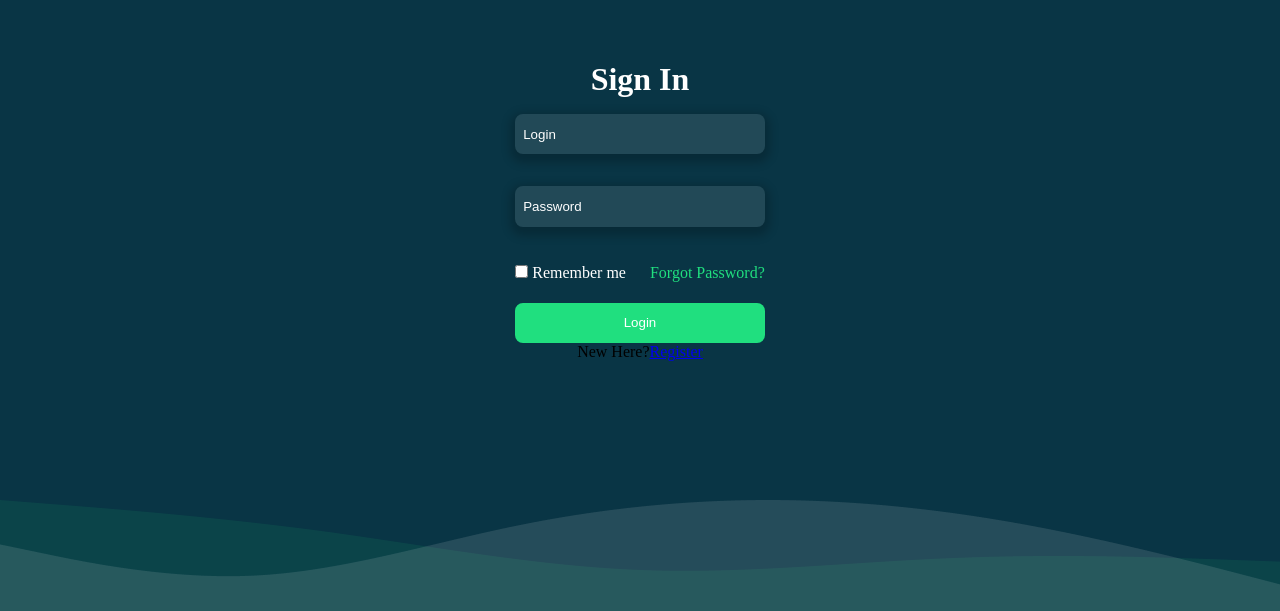
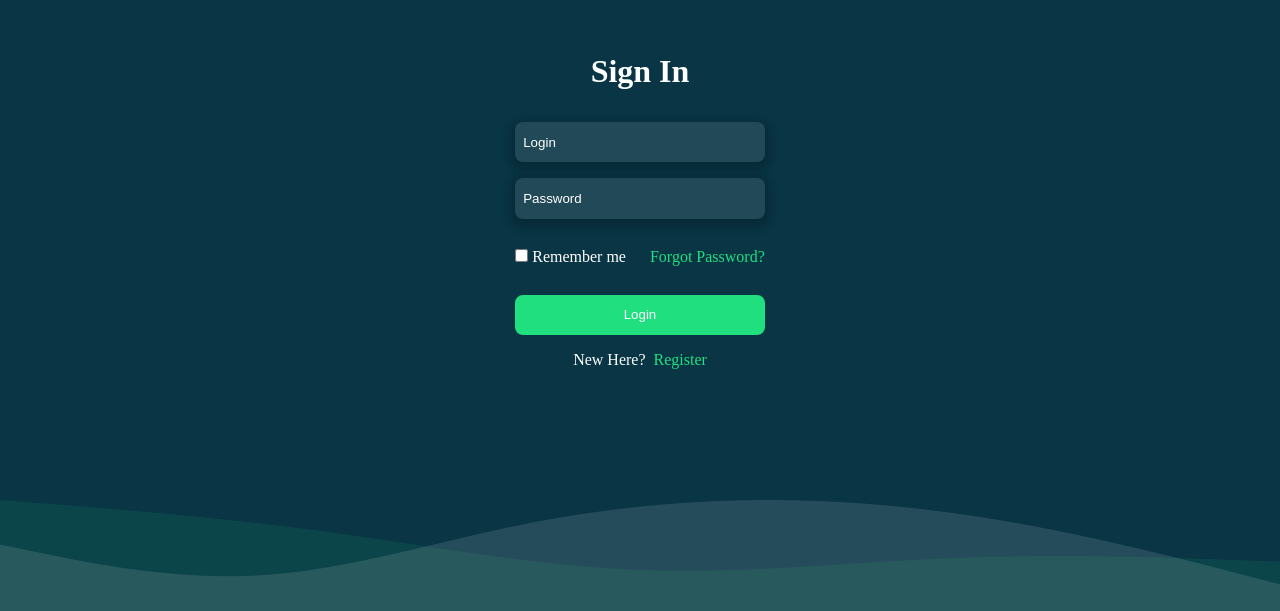
Before and after one commit to o-flores/loginPage, a React (Create React App) app: page / in a window 1280 px wide. Shown: the part 189-800 px from the top of the page. Built offline with nearby package versions, Linux system fonts and the light colour scheme.

Commit message:
feat: add style to register page

```diff
--- a/src/components/login/login.scss
+++ b/src/components/login/login.scss
@@ -9,6 +9,7 @@ main {
 
   .title {
     color: white;
+    margin-bottom: 1.5rem;
   }
 
   form {
@@ -20,7 +21,7 @@ main {
       background-color: #224957;
       color: white;
       border: none;
-      margin: 1rem 0;
+      margin: 0.5rem 0;
       padding: 0.8rem 0.5rem;
       border-radius: 8px;
       box-shadow: 0px 4px 10px 5px rgba(0,0,0,0.2);
@@ -53,13 +54,34 @@ main {
     }
 
     button {
-      background-color: #20DF7F;
       color: white;
       border: none;
       border-radius: 8px;
       padding: 0.8rem 0.5rem;
+      margin: 0.5rem 0 1rem;
+      cursor: pointer;
     }
   }
+
+  button:disabled {
+    background-color: red;
+    cursor: not-allowed;
+  }
+
+  button:not(:disabled){
+    background-color: #20DF7F;
+  }
+
+  p {
+    color: white;
+
+    a {
+      color: #20DF7F;
+      text-decoration: none;
+      margin-left: 0.5rem;
+    }
+  }
+
   img {
     position: fixed;
     bottom: 0;
```
